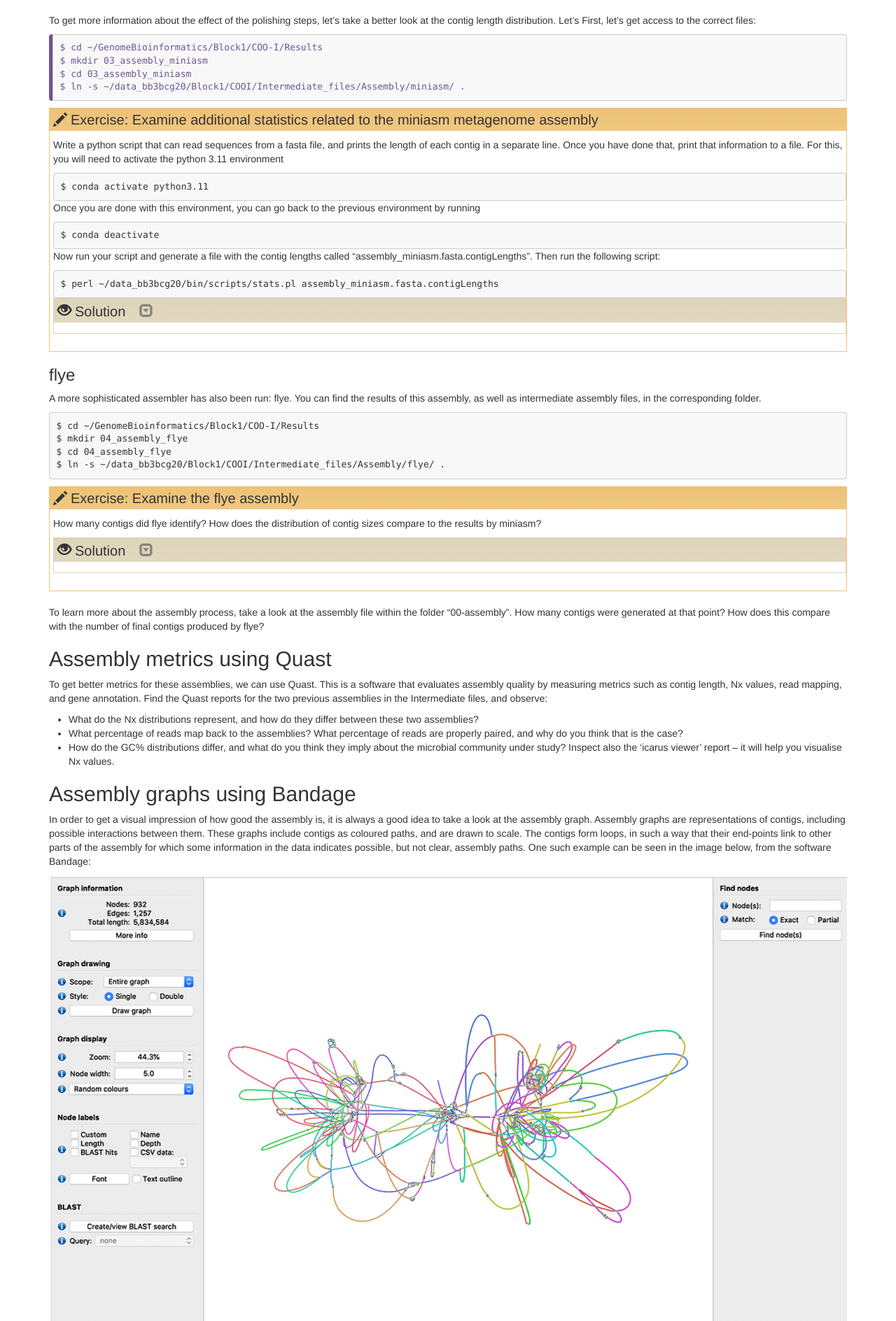
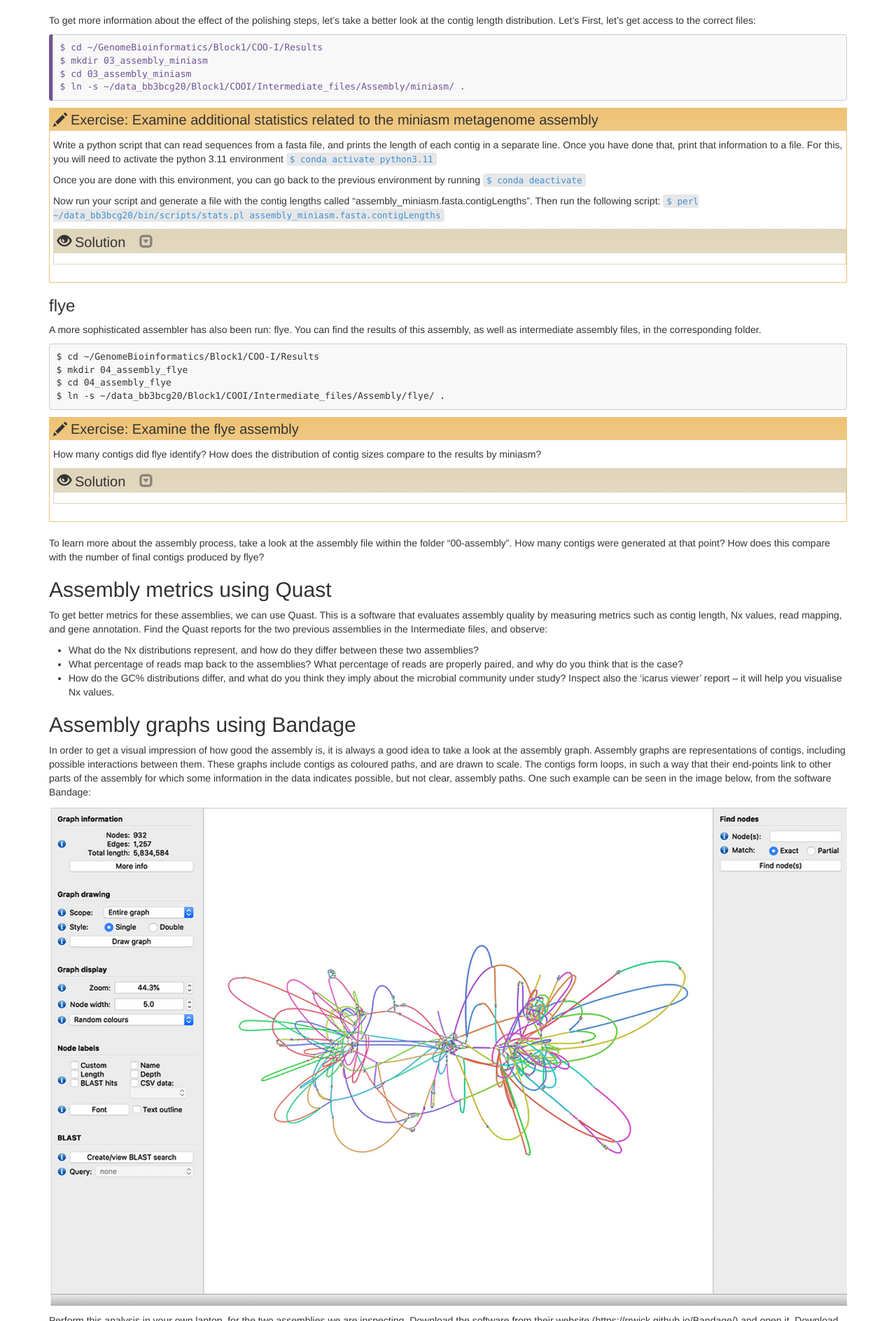
Before and after one commit to TeamMGE/GenomeBioinformaticsCourse, a Jekyll site: the page built from _episodes/13-COOI.md, in a window 1280 px wide. Shown: the part 780-2668 px from the top of the page at 70% size. Built offline with Jekyll 4.4.1, drawn with Linux system fonts in a browser that asks for light colours.

```diff
--- a/_episodes/13-COOI.md
+++ b/_episodes/13-COOI.md
@@ -56,19 +56,16 @@ $ ln -s ~/data_bb3bcg20/Block1/COOI/Intermediate_files/Assembly/miniasm/ .
 >
 > Write a python script that can read sequences from a fasta file, and prints the length of each contig in a separate line.
 > Once you have done that, print that information to a file. For this, you will need to activate the python 3.11 environment
-> ~~~
-> $ conda activate python3.11
-> ~~~
+> `$ conda activate python3.11`
+>
 > Once you are done with this environment, you can go back to the previous environment by running
-> ~~~
-> $ conda deactivate
-> ~~~
+> `$ conda deactivate`
 >
 > Now run your script and generate a file with the contig lengths called "assembly_miniasm.fasta.contigLengths".
 > Then run the following script:
-> ~~~
-> $ perl ~/data_bb3bcg20/bin/scripts/stats.pl assembly_miniasm.fasta.contigLengths
-> ~~~
+> `$ perl ~/data_bb3bcg20/bin/scripts/stats.pl assembly_miniasm.fasta.contigLengths`
+>
+>
 >> ## Solution
 >>
 >> `$ python ~/data_bb3bcg20/bin/scripts/fasta_length.py assembly_miniasm.fasta | cut -f2 > assembly_miniasm.contigLengths`
@@ -104,11 +101,9 @@ $ ln -s ~/data_bb3bcg20/Block1/COOI/Intermediate_files/Assembly/flye/ .
 > ## Exercise: Examine the flye assembly
 > How many contigs did flye identify? How does the distribution of contig sizes compare to the results by miniasm?
 >> ## Solution
->> ~~~
->> $ conda activate python3.11
->> $ python ~/data_bb3bcg20/bin/scripts/fasta_length.py flye/assembly.fasta | cut -f2 > assembly_flye.contigLengths
->> $ perl ~/data_bb3bcg20/bin/scripts/stats.pl assembly_flye.contigLengths
->> ~~~
+>> `$ conda activate python3.11`
+>> `$ python ~/data_bb3bcg20/bin/scripts/fasta_length.py flye/assembly.fasta | cut -f2 > assembly_flye.contigLengths`
+>> `$ perl ~/data_bb3bcg20/bin/scripts/stats.pl assembly_flye.contigLengths`
 >> N = 267
 >> Sum: 18428211
 >> Mean: 69019.516854
```
